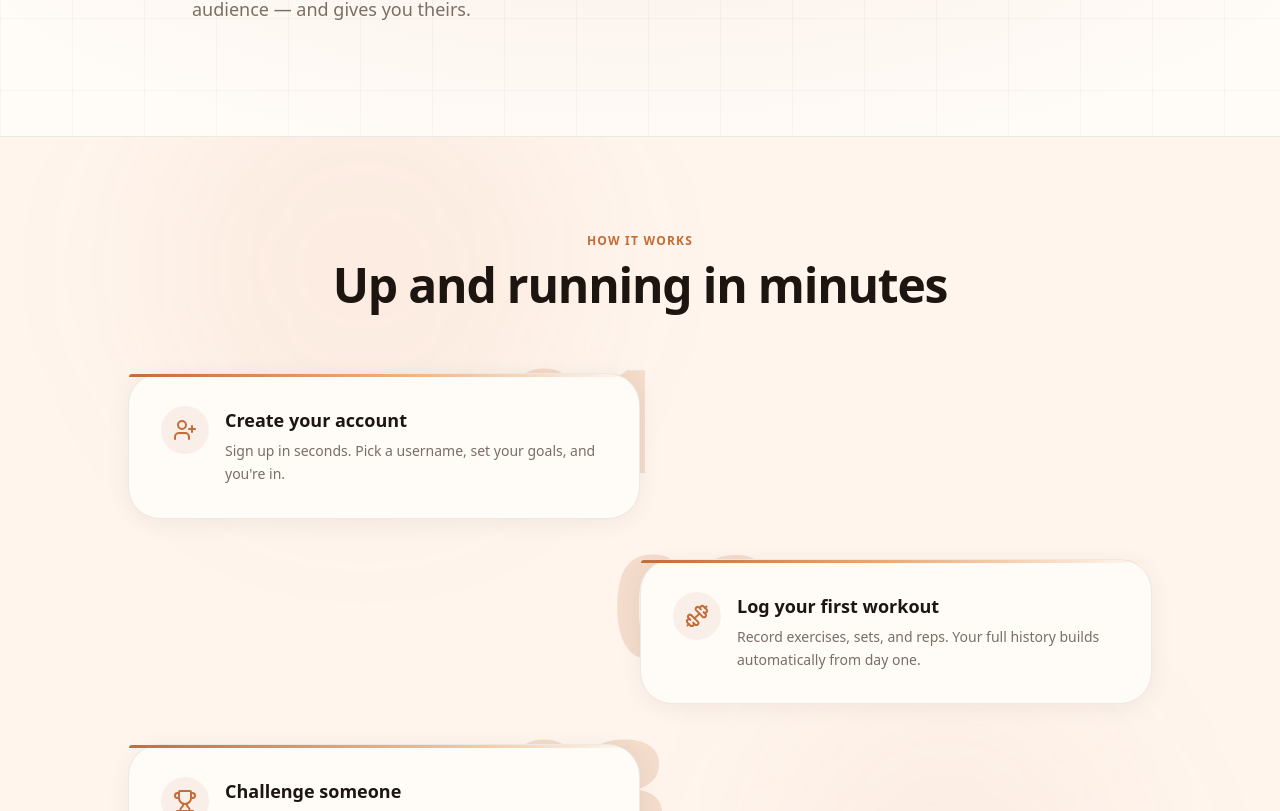
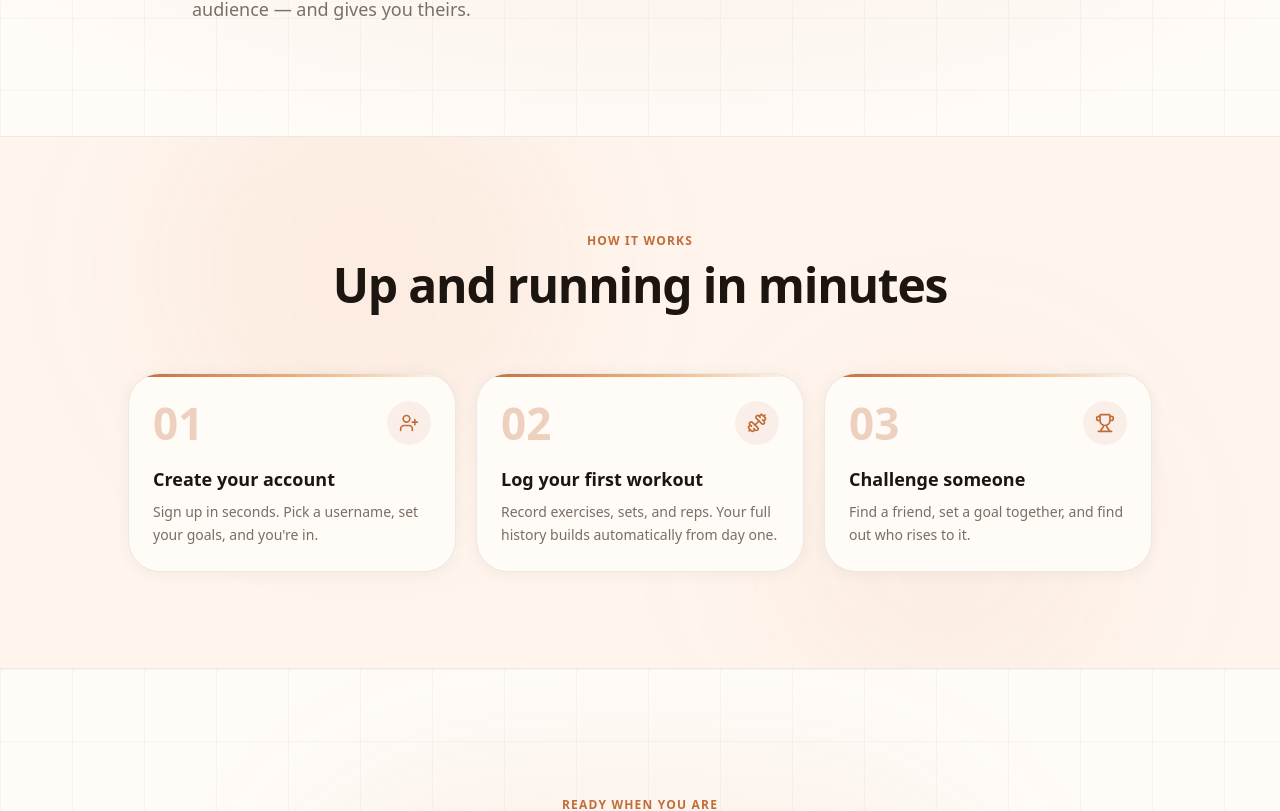
Before and after one commit to nak1ro/fitspire-frontend, a Next.js app: page / in a window 1280 px wide. Shown: the part 1989-2800 px from the top of the page. Built offline with nearby package versions, Linux system fonts and the light colour scheme.

Commit message:
feat(marketing): redesign how it works as 3-col grid; add glassmorphism to nav

```diff
--- a/src/features/marketing/components/HowItWorksSection.tsx
+++ b/src/features/marketing/components/HowItWorksSection.tsx
@@ -31,7 +31,7 @@ const steps: Step[] = [
 
 export function HowItWorksSection() {
     return (
-        <section className="relative bg-surface py-24 px-6 overflow-hidden border-t border-surface-200">
+        <section className="relative bg-surface py-24 px-6 border-t border-surface-200 overflow-hidden">
 
             {/* Ambient orbs */}
             <div
@@ -56,58 +56,60 @@ export function HowItWorksSection() {
                     </h2>
                 </FadeIn>
 
-                <div className="space-y-6 md:space-y-10">
-                    {steps.map((step, i) => {
-                        const isRight = i % 2 === 1;
-                        return (
-                            <FadeIn key={step.number} delay={i * 140}>
-                                <div className={`relative md:max-w-lg ${isRight ? 'md:ml-auto' : 'md:mr-auto'}`}>
+                <FadeIn>
+                    <div className="relative grid grid-cols-1 md:grid-cols-3 gap-5">
 
-                                    {/* Ghost step number — peeks out behind the card on the outer side */}
+                        {/* Dashed connector — runs between the step number rows on desktop */}
                         <div
                             aria-hidden="true"
-                                        className="hidden md:block absolute leading-none font-black select-none pointer-events-none"
+                            className="hidden md:block absolute z-0 h-[2px]"
                             style={{
-                                            fontSize: '9rem',
-                                            color: 'rgba(194,109,56,0.18)',
-                                            zIndex: 0,
-                                            top: '-1.75rem',
-                                            ...(isRight ? { left: '-1.75rem' } : { right: '-1.75rem' }),
+                                top: '47px',
+                                left: 'calc(33.33% + 10px)',
+                                right: 'calc(33.33% + 10px)',
+                                backgroundImage: 'repeating-linear-gradient(to right, rgba(194,109,56,0.30) 0px, rgba(194,109,56,0.30) 8px, transparent 8px, transparent 16px)',
                             }}
-                                    >
-                                        {step.number}
-                                    </div>
+                        />
 
-                                    {/* Card */}
-                                    <div
-                                        className="relative rounded-2xl border border-surface-200 bg-background p-6 lg:p-8"
-                                        style={{ boxShadow: '0 4px 24px rgba(28,21,16,0.06)', zIndex: 1 }}
+                        {steps.map((step, i) => (
+                            <div key={step.number} className="relative z-10">
+                                <div className="h-full rounded-2xl border border-surface-200 bg-background overflow-hidden"
+                                    style={{ boxShadow: '0 2px 16px rgba(28,21,16,0.05)' }}
                                 >
                                     {/* Amber top accent */}
                                     <div
-                                            className="absolute inset-x-0 top-0 h-[3px] rounded-t-2xl"
+                                        className="h-[3px]"
                                         style={{ background: 'linear-gradient(to right, #C26D38, #EDAC76, transparent)' }}
                                     />
 
-                                        <div className="flex items-start gap-4">
+                                    <div className="p-6 space-y-5">
+                                        {/* Step number + icon row */}
+                                        <div className="flex items-center justify-between">
+                                            <span
+                                                className="text-[2.75rem] font-black leading-none tabular-nums"
+                                                style={{ color: 'rgba(194,109,56,0.30)' }}
+                                            >
+                                                {step.number}
+                                            </span>
                                             <div
-                                                className="inline-flex items-center justify-center w-12 h-12 rounded-2xl shrink-0"
+                                                className="w-11 h-11 rounded-2xl flex items-center justify-center"
                                                 style={{ backgroundColor: 'rgba(194,109,56,0.08)' }}
                                             >
-                                                <step.Icon className="h-6 w-6 text-primary-500" aria-hidden="true" />
+                                                <step.Icon className="h-5 w-5 text-primary-500" aria-hidden="true" />
                                             </div>
-                                            <div className="space-y-1.5">
+                                        </div>
+
+                                        {/* Content */}
+                                        <div className="space-y-2">
                                             <h3 className="text-lg font-bold text-foreground">{step.title}</h3>
                                             <p className="text-sm text-surface-600 leading-relaxed">{step.description}</p>
                                         </div>
                                     </div>
                                 </div>
-
+                            </div>
+                        ))}
                     </div>
                 </FadeIn>
-                        );
-                    })}
-                </div>
 
             </div>
         </section>
--- a/src/features/marketing/components/MarketingNav.tsx
+++ b/src/features/marketing/components/MarketingNav.tsx
@@ -8,16 +8,25 @@ export function MarketingNav() {
     const [scrolled, setScrolled] = useState(false);
 
     useEffect(() => {
-        const handler = () => setScrolled(window.scrollY > 12);
+        const handler = () => setScrolled(window.scrollY > 16);
         window.addEventListener('scroll', handler, { passive: true });
         return () => window.removeEventListener('scroll', handler);
     }, []);
 
     return (
         <header
-            className={`fixed top-0 inset-x-0 z-40 h-16 bg-background transition-all duration-300 ${
-                scrolled ? 'border-b border-surface-200 shadow-[0_1px_12px_rgba(28,21,16,0.06)]' : ''
-            }`}
+            className="fixed top-0 inset-x-0 z-40 h-16 transition-all duration-300"
+            style={{
+                background: 'rgba(255, 251, 247, 0.82)',
+                backdropFilter: 'blur(20px)',
+                WebkitBackdropFilter: 'blur(20px)',
+                borderBottom: scrolled
+                    ? '1px solid rgba(235, 233, 228, 0.65)'
+                    : '1px solid transparent',
+                boxShadow: scrolled
+                    ? '0 2px 20px rgba(28, 21, 16, 0.07)'
+                    : 'none',
+            }}
         >
             <div className="mx-auto max-w-6xl h-full flex items-center justify-between px-6">
 
```
Lines whose indentation alone changed are shown as unchanged.
